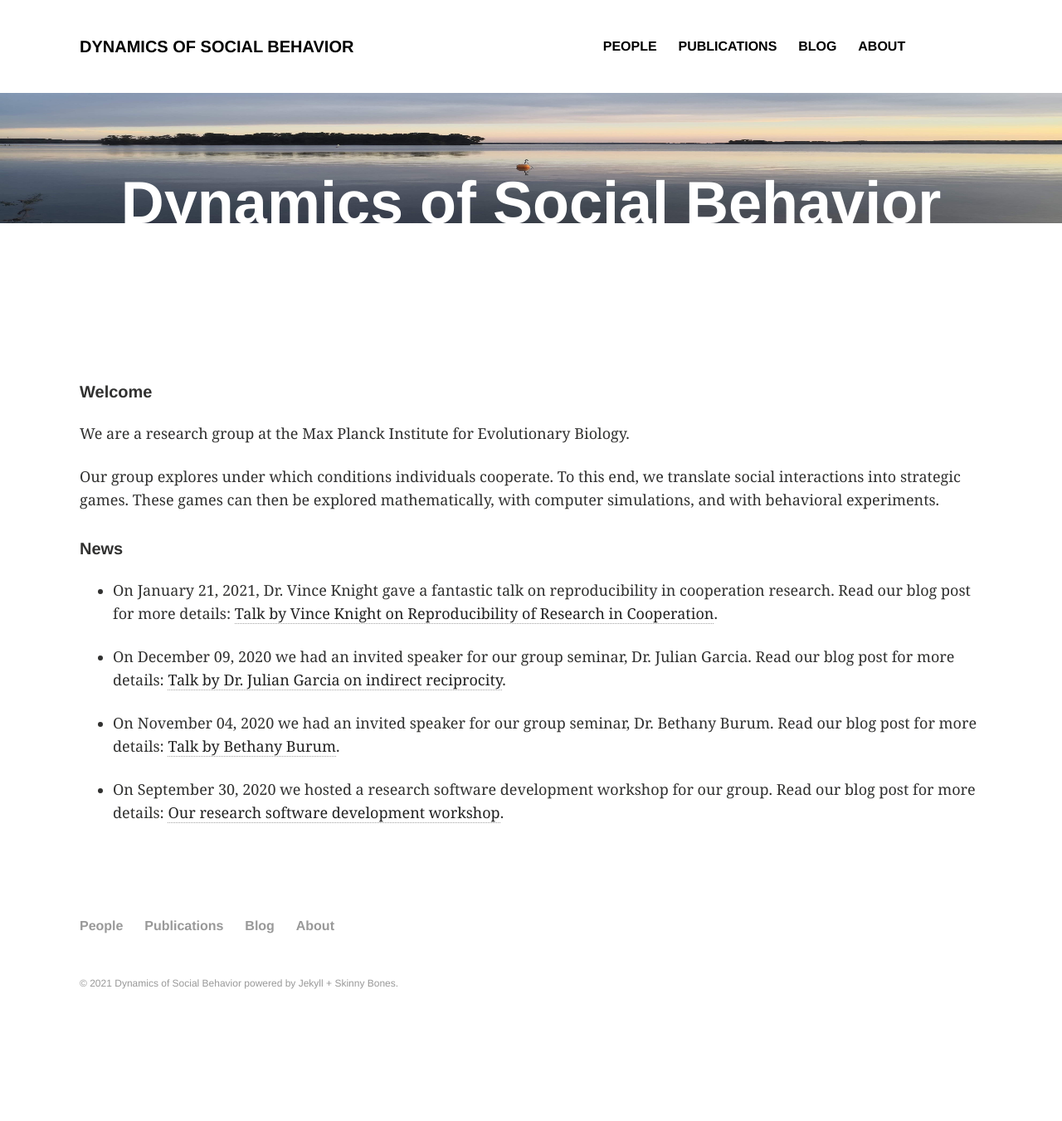
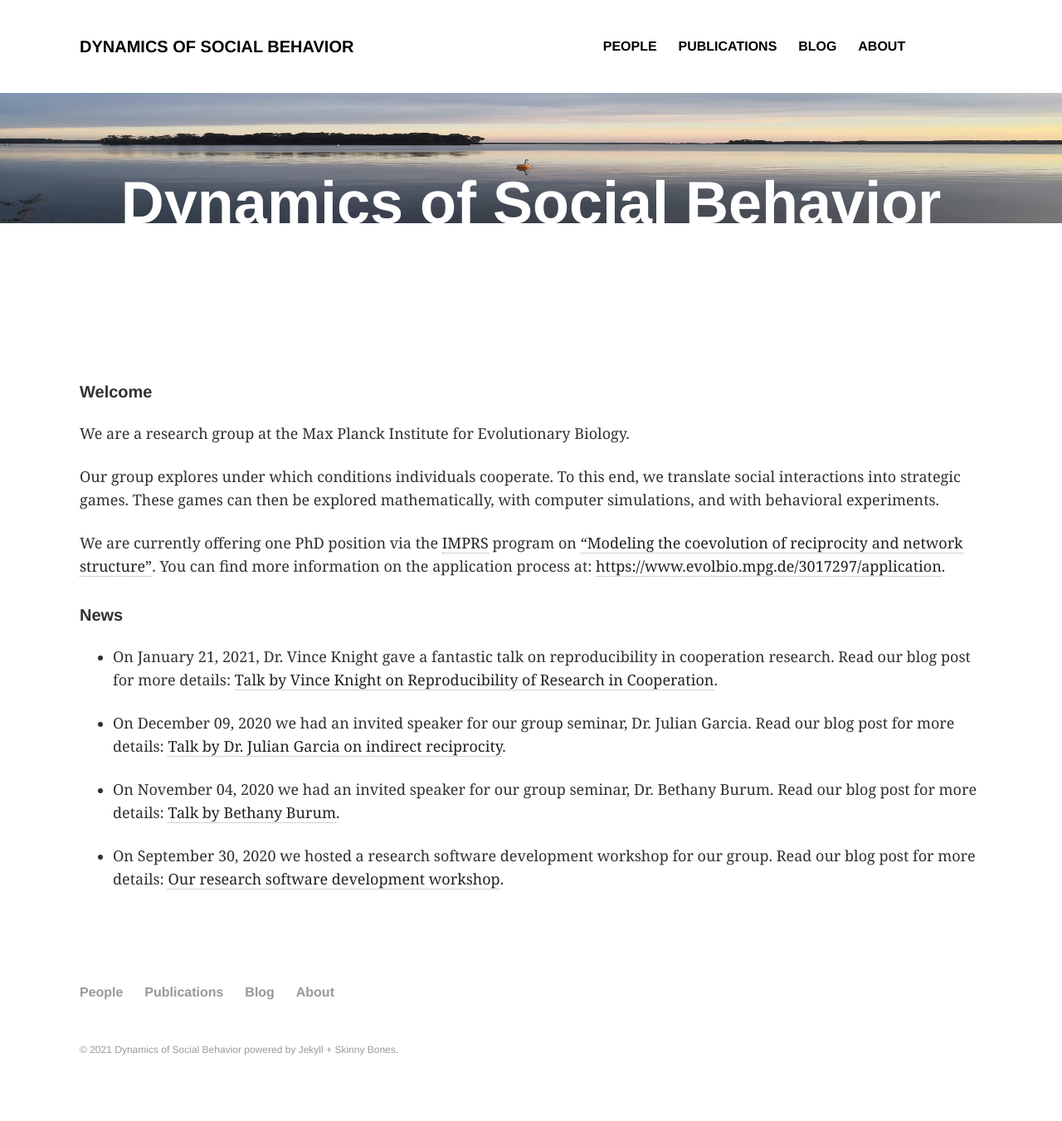
Before and after one commit to DYNOSOBs/social-behaviour, a Jekyll site: the page built from index.md, in a window 1280 px wide. Shown: the whole page at 83% size. Built offline with Jekyll 4.4.1, drawn with Linux system fonts in a browser that asks for light colours; before the commit the page ends 1271 px from its top, so only the background shows below that.

Commit message:
add update on new PhD position

```diff
--- a/index.md
+++ b/index.md
@@ -14,6 +14,10 @@ translate social interactions into strategic games. These games can then be
 explored mathematically, with computer simulations, and with behavioral
 experiments.
 
+We are currently offering one PhD position via the [IMPRS](https://www.evolbio.mpg.de/3015776/imprsprogram)
+program on ["Modeling the coevolution of reciprocity and network structure"](https://www.evolbio.mpg.de/3289874/hilbeproject).
+You can find more information on the application process at: [https://www.evolbio.mpg.de/3017297/application](https://www.evolbio.mpg.de/3017297/application).
+
 
 <h5>News</h5>
 
```
